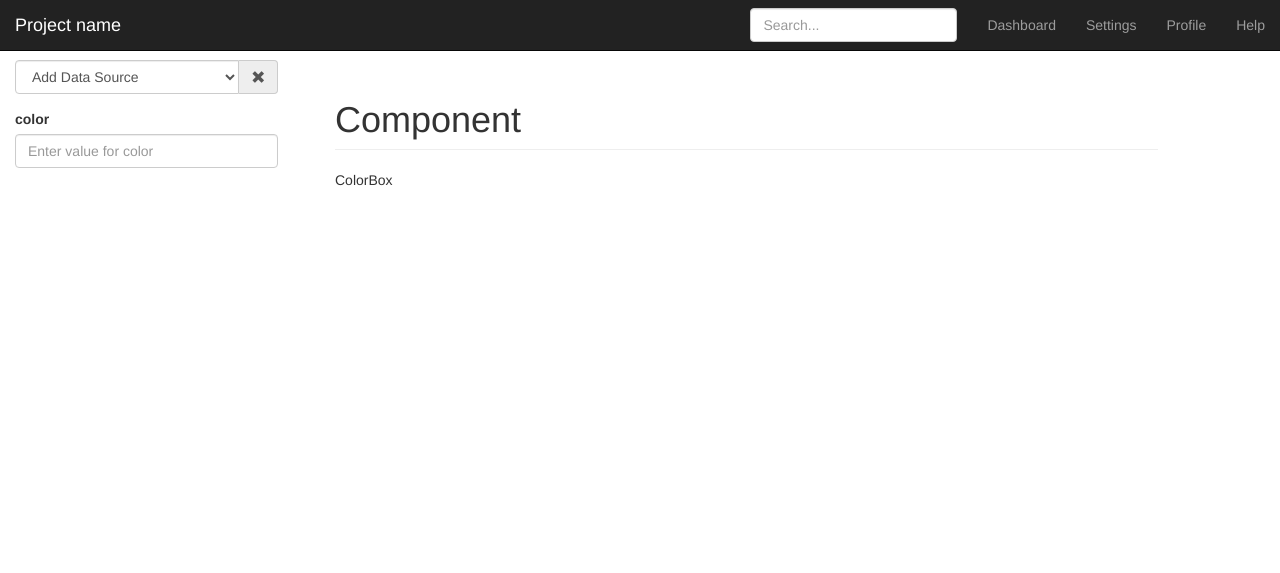
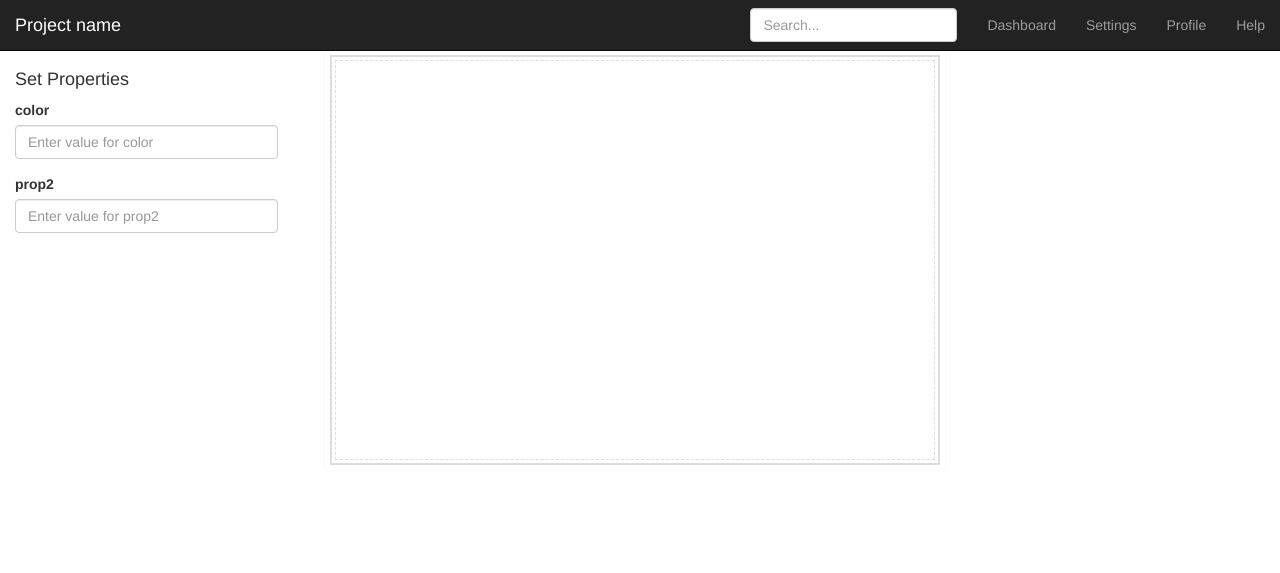
Before and after one commit to stbutler11/generator-design-studio, a website: page generators/apps/templates/live_preview/app/index.html in a window 1280 px wide. Drawn offline with nearby package versions, Linux system fonts and the light colour scheme; files that its build step writes are made by us from their sources; files whose address does not match are found by name.

Commit message:
Only show data sources if data property is present for live preview

```diff
--- a/generators/apps/templates/live_preview/app/index.html
+++ b/generators/apps/templates/live_preview/app/index.html
@@ -51,32 +51,16 @@
       <div class="row">
 
         <div class="col-sm-3 sidebar">
-
-             <div class="row">
-                <div class="form-group form-group-multiple-selects col-xs-11">
-                    <div class="input-group input-group-multiple-select col-xs-12">
-                        <select id="dataSourceSelection" class="form-control" name="values[]">
-                            <option value="">Add Data Source</option>
-
-                        </select>
-                        <span class="input-group-addon input-group-addon-remove">
-                            <span class="glyphicon glyphicon-remove"></span>
-                        </span>
-                    </div>
-                </div>
-            </div>
-
             <div class="row">
-               <div id="properties-list" class="form-group form-group-options col-xs-11">
-                </div>
+              <div id="properties-list" class="form-group form-group-options col-xs-11">
+                <h4> Set Properties</h4>
+              </div>
             </div>
         </div>
 
 
         <div class="col-sm-8 main">
-          <h1 class="page-header">Component</h1>
           <div id="componentDiv">
-            <p>ColorBox</p>
           </div>
         </div>
       </div>
@@ -91,8 +75,17 @@
       <form id="properties-form">
           {{#each properties}}
             <div class="form-group">
-              <label for="property-{{this}}">{{this}}</label>
-              <input class="form-control js-component-property" name="{{this}}" id="property-{{this}}" placeholder="Enter value for {{this}}">
+              <label for="property-{{name}}">{{name}}</label>
+              {{#if isData}}
+                <select id="dataSourceSelection" class="form-control js-component-property" name="{{name}}">
+                  <option value="">----</option>
+                  {{#each cannedDataSources}}
+                    <option value="{{this}}">{{this}}</option>
+                  {{/each}}
+                </select>
+              {{else}}
+                <input class="form-control js-component-property" name="{{name}}" id="property-{{name}}" placeholder="Enter value for {{name}}">
+              {{/if}}
             </div>
           {{/each}}
       </form>
--- a/generators/apps/templates/live_preview/app/scripts/mock-sdk-component.js
+++ b/generators/apps/templates/live_preview/app/scripts/mock-sdk-component.js
@@ -29,7 +29,6 @@ sap.designstudio.sdk.Component = {
 
 		ctx.setProperty = function(name, value) {
 			ctx[name](value);
-			ctx.afterUpdate(); // ???
 		};
 
 		ctx.getProperty = function(name) {
@@ -37,11 +36,8 @@ sap.designstudio.sdk.Component = {
 		};
 
 		properties = _.functions(ctx);
-
 		mixinFn.apply(ctx);
-
 		ctx.properties = _.difference(_.functions(ctx), properties);
-
 
 		ctx.init();
 		ctx.afterUpdate();
--- a/generators/apps/templates/live_preview/app/scripts/page.js
+++ b/generators/apps/templates/live_preview/app/scripts/page.js
@@ -88,19 +88,44 @@ $(function(){
 	// Properties template
 	var source   = $("#properties-template").html();
 	var template = Handlebars.compile(source);
-	var context = {properties: sdkcomponent.properties};
+	var properties = _.map(sdkcomponent.properties, function(property) {
+		var isData = property === "data",
+			cannedDataSources;
+		if (isData) {
+			cannedDataSources = _.pluck(sap.zen.sdk.mock.listCannedData(), "name");
+		}
+		return {
+			"name": property,
+			"isData": isData,
+			"cannedDataSources": cannedDataSources
+		};
+	});
+	var context = { properties: properties };
 	var html    = template(context);
 	$("#properties-list").append(html);
 
-	$("#properties-form").on("submit", function(e) {
+	$("#properties-form").on("submit", updatePropertiesEvent);
+	$("#properties-form input").on("keypress", function(e) {
+		if (e.which === 13) {
+			updatePropertiesEvent(e);
+		}
+	});
+	$("#dataSourceSelection").on("change", updatePropertiesEvent);
+
+
+
+	function updatePropertiesEvent(e) {
 		e.stopPropagation(true);
 		e.preventDefault(true);
 		$(".js-component-property").each(function() {
 			var name = $(this).attr("name"),
 				value = $(this).val();
+			if (name === "data") {
+				value = sap.zen.sdk.mock.getCannedData(value).data;
+			}
 			sdkcomponent[name](value);
 		});
 		sdkcomponent.afterUpdate();
-	});
+	}
 
 });
--- a/generators/apps/templates/live_preview/app/styles/main.css
+++ b/generators/apps/templates/live_preview/app/styles/main.css
@@ -91,4 +91,6 @@ body {
 #componentDiv {
   width: 600px;
   height: 400px;
+  border: 1px dashed #ddd;
+  box-shadow: 0 0 0 3px #fff, 0 0 0 5px #ddd, 0 0 0 10px #fff, 0 0 2px 10px #eee;
 }
--- a/generators/apps/templates/src/component/res/component.js
+++ b/generators/apps/templates/src/component/res/component.js
@@ -1,4 +1,4 @@
-/* global sap */
+/* global sap, console */
 /* jshint strict: false, quotmark:false */
 sap.designstudio.sdk.Component.subclass("com.sap.sample.coloredbox.ColoredBox", function() {
 
@@ -19,4 +19,8 @@ sap.designstudio.sdk.Component.subclass("com.sap.sample.coloredbox.ColoredBox",
 			return this;
 		}
 	};
+
+	this.prop2 = function(value) {
+		console.log(value);
+	};
 });
```
